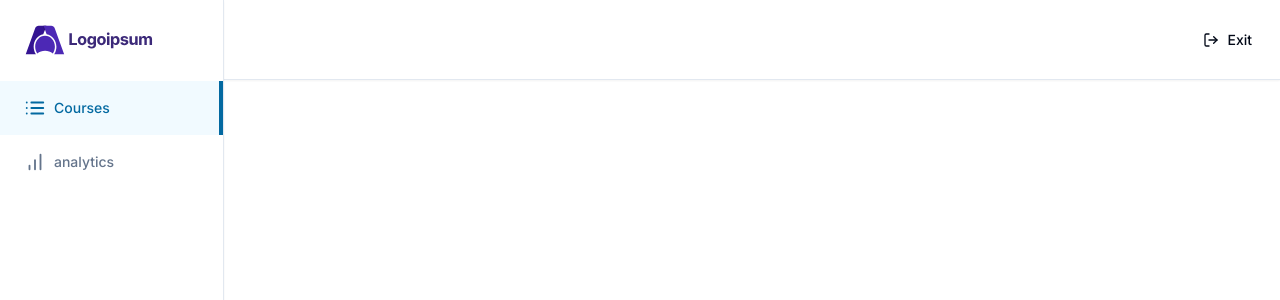
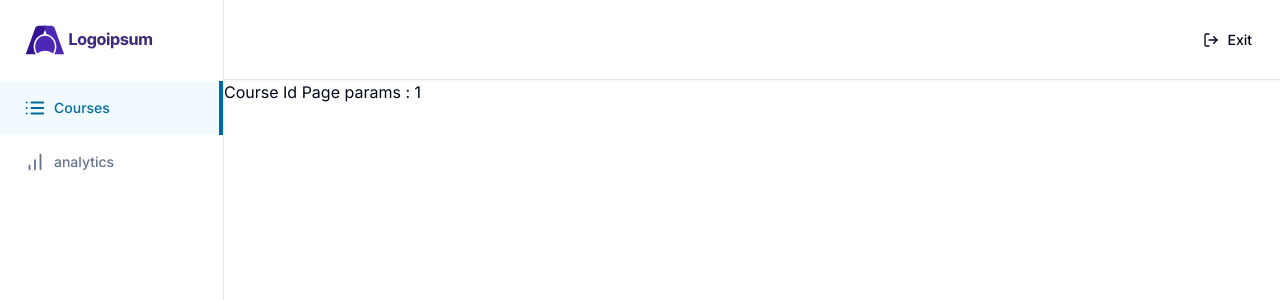
Before and after one commit to Youssefelharouch/LMS-_rojet, a Next.js app: page /teacher/courses/1 in a window 1280 px wide. Shown: the top 300 px of the page. Built offline with nearby package versions, Linux system fonts and the light colour scheme.

Commit message:
fix & add : (fix  add margin top  + add dynamic course page )

```diff
--- a/app/(dashboard)/(routes)/teacher/courses/[courseId]/page.tsx
+++ b/app/(dashboard)/(routes)/teacher/courses/[courseId]/page.tsx
@@ -1,10 +1,15 @@
+interface CourseIdPageProps {
+    params: {
+        courseId: string;
+    };
+}
 
-function CourseIdPage() {
-  return (
-    <div>
-      Course Id Page
-    </div>
-  )
+function CourseIdPage({ params }: CourseIdPageProps ) {
+    return (
+        <div>
+            Course Id Page params : {params.courseId}
+        </div>
+    )
 }
 
 export default CourseIdPage
--- a/app/(dashboard)/layout.tsx
+++ b/app/(dashboard)/layout.tsx
@@ -1,4 +1,4 @@
-import {Navbar} from "./_components/Navbar";
+import {Navbar} from "./_components/navbar";
 import { Sidebar } from "./_components/sidebar";
 const DashboardLayout = (
   { children }:
@@ -12,7 +12,7 @@ const DashboardLayout = (
       <div className="hidden md:flex h-full w-56 flex-col fixed inset-y-0 z-50">
         <Sidebar />
       </div>
-      <main className="md:pl-56 h-full">
+      <main className="  pt-[80px] md:pl-56 h-full">
       {children}
       </main>
 
```
